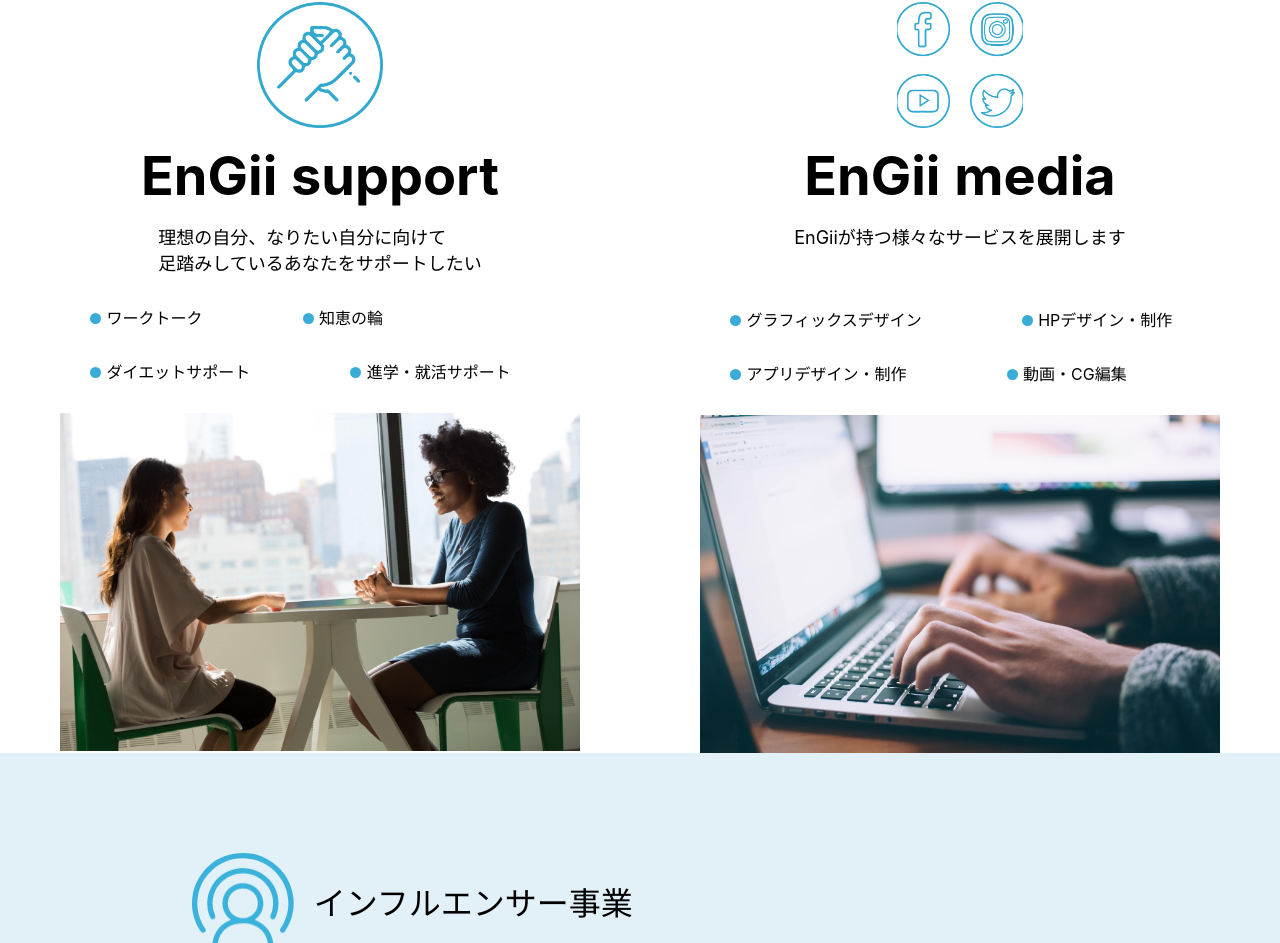
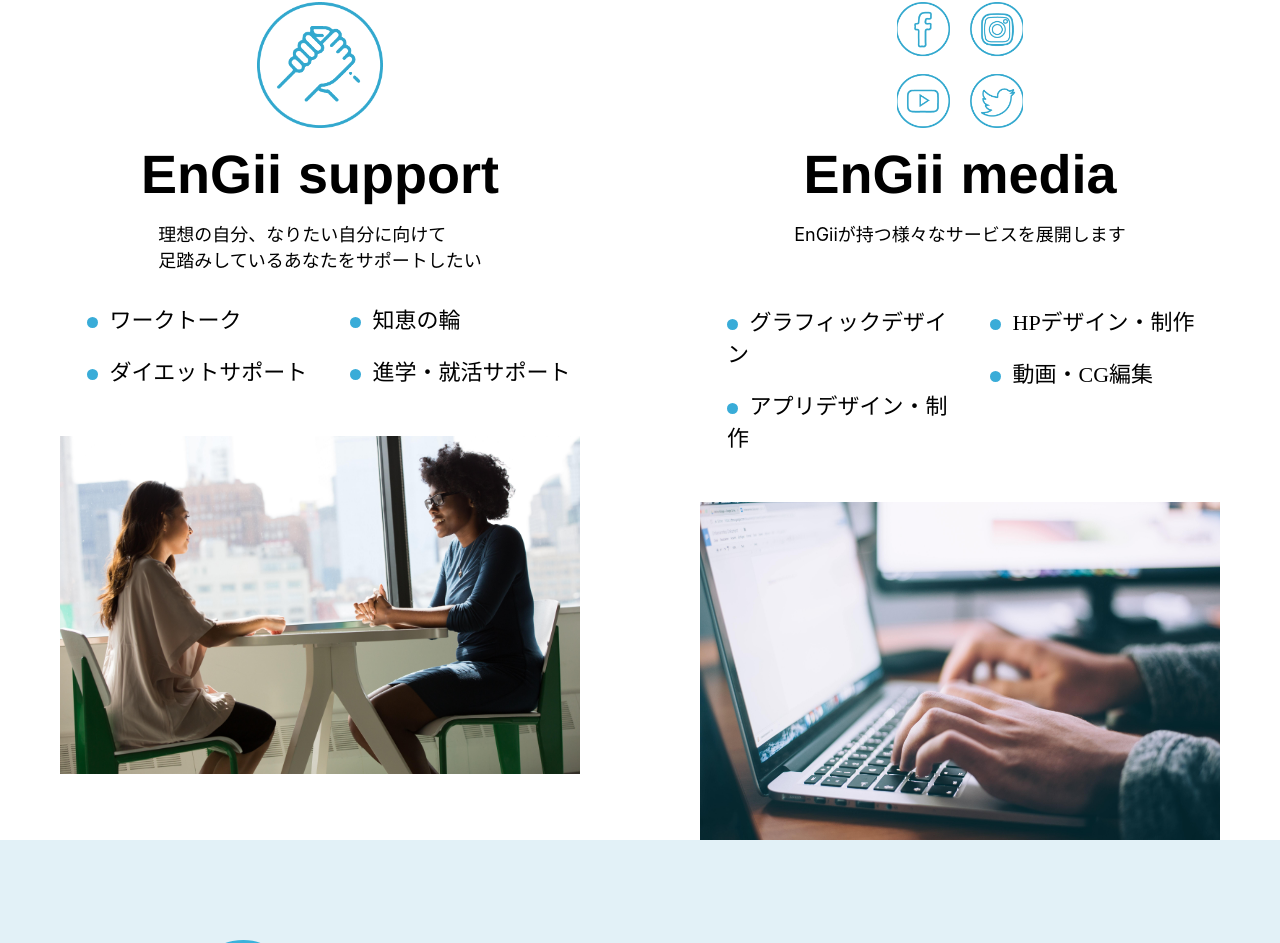
Before and after one commit to reiji-0720/EnGii-HP-recreate, a Nuxt app: page / in a window 1280 px wide. Shown: the part 898-1841 px from the top of the page. Built offline with nearby package versions, Linux system fonts and the light colour scheme.

Commit message:
support,media
青丸リスト修正

```diff
--- a/components/engiiMedia.vue
+++ b/components/engiiMedia.vue
@@ -4,28 +4,29 @@
     <h2 class="mediahead">EnGii media</h2>
     <p class="mediattext">EnGiiが持つ様々なサービスを展開します</p>
 
-    <div class="medialist1 clearfix">
-      <p class="listbox">
+    <div class="clearfix">
+      <div class="medialist1">
+        <p class="medialistboxgura">
           <span class="blueCircle"></span>
-        グラフィックスデザイン
+          グラフィックデザイン
         </p>
-      <p class="listbox">
+        <p class="medialistboxApp">
+          <span class="blueCircle"></span>
+          アプリデザイン・制作
+        </p>
+      </div>
+
+      <div class="medialist2">
+        <p class="medialistboxHP">
           <span class="blueCircle"></span>
           HPデザイン・制作
         </p>
-    </div>
-
-    <div class="medialist2 clearfix">
-      <p class="listbox">
-        <span class="blueCircle"></span>
-        アプリデザイン・制作
-      </p>
-      <p class="listbox">
+        <p class="medialistboxVedio">
           <span class="blueCircle"></span>
           動画・CG編集
         </p>
       </div>
-
+    </div>
     <div class="mediaimg"></div>
   </div>
 </template>
@@ -62,9 +63,10 @@ export default {};
   font-size: 54px;
   margin: 15px 5px;
   text-align: center;
+  font-family: "Helvetica Neue";
 }
 .mediattext {
-  display: inline-block;
+  /* display: inline-block; */
   font-size: 18px;
   height: 54px;
 }
@@ -79,21 +81,37 @@ export default {};
 
 .medialist1,
 .medialist2 {
-  display: flex;
+  /* display: flex; */
   margin: 30px 0;
-  width: 100%;
+  width: 50%;
+  float: left;
 }
-.listbox {
+.medialistboxgura,
+.medialistboxApp,
+.medialistboxHP,
+.medialistboxVedio {
   display: block;
-  float: left;
-  margin-left: 80px;
+  text-align: left;
+  margin-bottom: 20px;
+  font-size: 22px;
+  font-family: "YuGo-Bold-83pv-RKSJ-H";
 }
 
+.medialistboxgura,
+.medialistboxApp {
+  margin-left: 87px;
+}
+
+.medialistboxHP,
+.medialistboxVedio {
+  margin-left: 30px;
+}
 .blueCircle {
   display: inline-block;
   background-color: #39acd8;
   border-radius: 50%;
   height: 11px;
   width: 11px;
+  margin-right: 5px;
 }
 </style>
--- a/components/engiiSupport.vue
+++ b/components/engiiSupport.vue
@@ -6,28 +6,29 @@
       理想の自分、なりたい自分に向けて
       <br />足踏みしているあなたをサポートしたい
     </p>
+    <div class="clearfix">
       <div class="supportlist1 clearfix">
-      <p class="listbox">
+        <p class="supportlistboxwork">
           <span class="blueCircle"></span>
           ワークトーク
         </p>
-      <p class="listbox">
+        <p class="supportlistboxdai">
           <span class="blueCircle"></span>
-        知恵の輪
+          ダイエットサポート
         </p>
       </div>
 
       <div class="supportlist2 clearfix">
-      <p class="listbox">
+        <p class="supportlistboxchie">
           <span class="blueCircle"></span>
-        ダイエットサポート
+          知恵の輪
         </p>
-      <p class="listbox">
+        <p class="supportlistboxEmployment">
           <span class="blueCircle"></span>
           進学・就活サポート
         </p>
       </div>
-
+    </div>
     <div class="supportimg"></div>
   </div>
 </template>
@@ -64,6 +65,7 @@ export default {};
   font-size: 54px;
   margin: 15px 5px;
   text-align: center;
+  font-family: "Helvetica Neue";
 }
 .supporttext {
   display: inline-block;
@@ -81,22 +83,35 @@ export default {};
 
 .supportlist1,
 .supportlist2 {
-  display: flex;
-  margin: 30px auto;
-  width: 100%;
+  /* display: flex; */
+  margin: 30px 0;
+  width: 50%;
+  float: left;
 }
-.listbox {
+.supportlistboxwork,
+.supportlistboxdai,
+.supportlistboxchie,
+.supportlistboxEmployment {
   display: block;
-  float: left;
-  text-align: center;
-  padding: 0 10px;
+  text-align: left;
+  margin-bottom: 20px;
+  font-size: 22px;
+  font-family: "YuGo-Bold-83pv-RKSJ-H";
 }
-
+.supportlistboxwork,
+.supportlistboxdai {
+  margin-left: 87px;
+}
+.supportlistboxchie,
+.supportlistboxEmployment {
+  margin-left: 30px;
+}
 .blueCircle {
   display: inline-block;
   background-color: #39acd8;
   border-radius: 50%;
   height: 11px;
   width: 11px;
+  margin-right: 5px;
 }
 </style>
```
Lines whose indentation alone changed are shown as unchanged.
